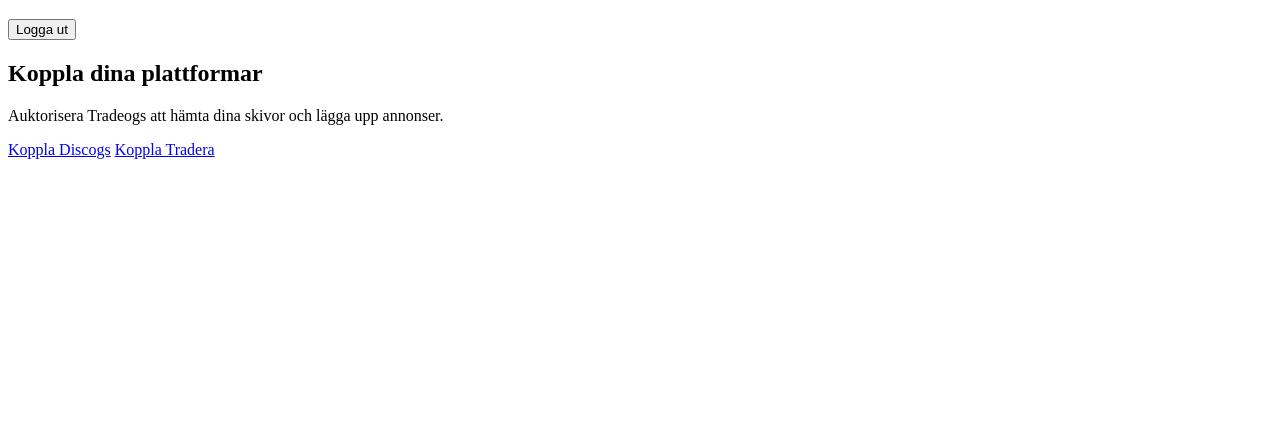
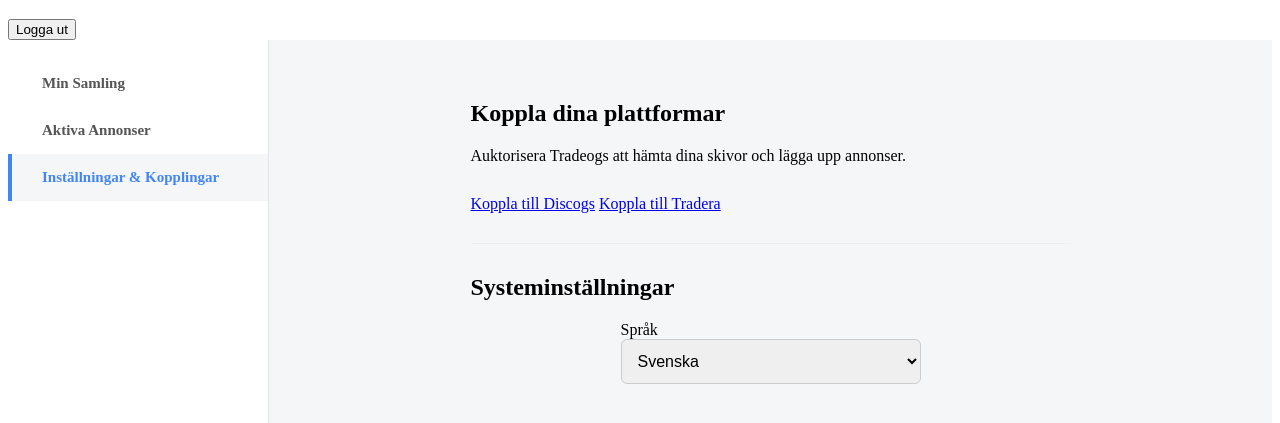
Before and after one commit to fuzzbdn/Tradeogs, a website: page public/dashboard.html in a window 1280 px wide. Shown: the part 285-708 px from the top of the page. Drawn offline with Linux system fonts and the light colour scheme; sample sign-in values are in the browser's storage.

Commit message:
Update dashboard.html

```diff
--- a/public/dashboard.html
+++ b/public/dashboard.html
@@ -4,12 +4,13 @@
     <meta charset="UTF-8">
     <meta name="viewport" content="width=device-width, initial-scale=1.0">
     <title>Tradeogs - Dashboard</title>
+    <!-- Kopplar in din gemensamma CSS-fil -->
     <link rel="stylesheet" href="/style.css">
 
+    <!-- Säkerhetskontroll (Skickar tillbaka icke-inloggade) -->
     <script>
         (function() {
             let session = localStorage.getItem('supabase_session');
-
             if (window.location.hash) {
                 const hash = window.location.hash.substring(1);
                 const params = new URLSearchParams(hash);
@@ -23,34 +24,99 @@
                     history.replaceState(null, null, window.location.pathname);
                 }
             }
-
-            if (!session) {
-                window.location.href = '/index.html';
-            }
+            if (!session) { window.location.href = '/index.html'; }
         })();
     </script>
 </head>
 <body>
 
+    <!-- Övre menyraden -->
     <header>
         <div class="header-left">
             <img src="/tradeogs_logo.png" alt="Tradeogs Logo" class="dash-logo">
             <h1 class="header-title">Instrumentpanel</h1>
         </div>
-
         <button class="logout-btn" onclick="logout()">Logga ut</button>
     </header>
 
-    <div class="container">
-        <div class="card">
-            <h2>Koppla dina plattformar</h2>
-            <p>Auktorisera Tradeogs att hämta dina skivor och lägga upp annonser.</p>
-            <a href="/api/auth/discogs/login" class="btn btn-discogs">Koppla Discogs</a>
-            <a href="/api/tradera/login" class="btn btn-tradera">Koppla Tradera</a>
-        </div>
+    <!-- Appens huvudlayout (Meny + Innehåll) -->
+    <div class="app-layout">
+
+        <!-- SIDOMENYN -->
+        <aside class="sidebar">
+            <a class="menu-item" id="nav-collection" onclick="switchView('collection')">Min Samling</a>
+            <a class="menu-item" id="nav-ads" onclick="switchView('ads')">Aktiva Annonser</a>
+            <a class="menu-item active" id="nav-settings" onclick="switchView('settings')">Inställningar & Kopplingar</a>
+        </aside>
+
+        <!-- HUVUDINNEHÅLL -->
+        <main class="main-content">
+
+            <!-- VY 1: MIN SAMLING -->
+            <section id="view-collection" class="view-section">
+                <div class="card" style="text-align: left;">
+                    <h2>Din Discogs-samling</h2>
+                    <p>Här kommer dina skivor att listas. Du behöver koppla ditt Discogs-konto under <b>Inställningar</b> för att hämta data.</p>
+                    <!-- Här bygger vi listan med skivor i nästa steg -->
+                </div>
+            </section>
+
+            <!-- VY 2: AKTIVA ANNONSER -->
+            <section id="view-ads" class="view-section">
+                <div class="card" style="text-align: left;">
+                    <h2>Aktiva annonser på Tradera</h2>
+                    <p>Här kommer du kunna se och hantera de annonser du har lagt upp från din samling.</p>
+                    <!-- Här listar vi Tradera-data i framtiden -->
+                </div>
+            </section>
+
+            <!-- VY 3: INSTÄLLNINGAR (Aktiv som standard) -->
+            <section id="view-settings" class="view-section active">
+                <div class="card" style="max-width: 600px; margin: 0 auto;">
+                    <h2>Koppla dina plattformar</h2>
+                    <p>Auktorisera Tradeogs att hämta dina skivor och lägga upp annonser.</p>
+
+                    <div style="margin: 30px 0;">
+                        <a href="/api/auth/discogs/login" class="btn btn-discogs">Koppla till Discogs</a>
+                        <a href="/api/tradera/login" class="btn btn-tradera">Koppla till Tradera</a>
+                    </div>
+
+                    <hr style="border: none; border-top: 1px solid #eee; margin: 30px 0;">
+
+                    <h2>Systeminställningar</h2>
+                    <div class="form-group" style="max-width: 300px; margin: 0 auto;">
+                        <label for="language">Språk</label>
+                        <select id="language" style="width: 100%; padding: 12px; border-radius: 6px; border: 1px solid #ccc; font-size: 16px;">
+                            <option value="sv">Svenska</option>
+                            <option value="en">English</option>
+                        </select>
+                    </div>
+                </div>
+            </section>
+
+        </main>
     </div>
 
+    <!-- JavaScript för navigeringen -->
     <script>
+        function switchView(viewName) {
+            // 1. Dölj alla vy-sektioner
+            document.querySelectorAll('.view-section').forEach(section => {
+                section.classList.remove('active');
+            });
+
+            // 2. Avmarkera alla menyval i sidebar
+            document.querySelectorAll('.menu-item').forEach(item => {
+                item.classList.remove('active');
+            });
+
+            // 3. Visa den valda vyn
+            document.getElementById('view-' + viewName).classList.add('active');
+
+            // 4. Markera det valda menyvalet
+            document.getElementById('nav-' + viewName).classList.add('active');
+        }
+
         function logout() {
             localStorage.removeItem('supabase_session');
             window.location.href = '/index.html';
```
